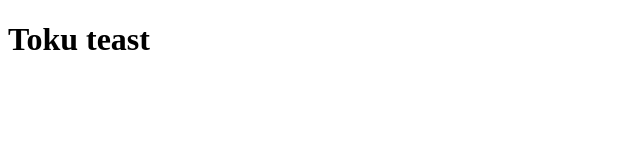
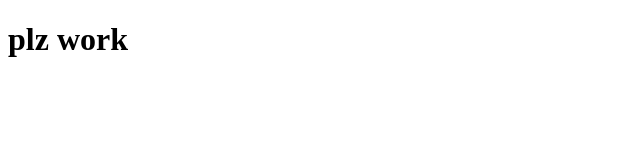
Before and after one commit to TonMAZINGCodes/Toku, a plain HTML site: page Index.html in a window 1280 px wide. Shown: the whole page, without its empty margins (0-640 px from the left). Drawn offline with Linux system fonts and the light colour scheme.

Commit message:
Update Index.html

```diff
--- a/Index.html
+++ b/Index.html
@@ -1,4 +1,4 @@
 <!DOCTYPE html>
 <html>
- <h1>Toku teast</h1>
+ <h1>plz work</h1>
 </html>
```
